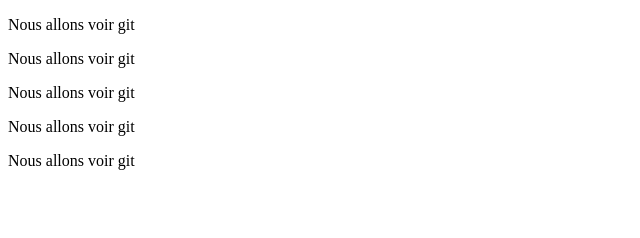
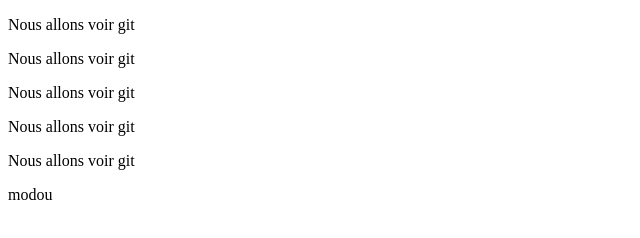
Before and after one commit to AMYDIOP/firts_isi_project, a plain HTML site: page index.html in a window 1280 px wide. Shown: the full height of the page, 0-640 px from the left. Drawn offline with Linux system fonts and the light colour scheme.

```diff
--- a/index.html
+++ b/index.html
@@ -14,6 +14,7 @@
       <p>Nous allons voir git</p>
       <p>Nous allons voir git</p><p>Nous allons voir git</p><p>Nous allons voir git</p><p>Nous allons voir git</p>
 
+      <p>modou</p>
 
         <script src="" async defer></script>
     </body>
```
